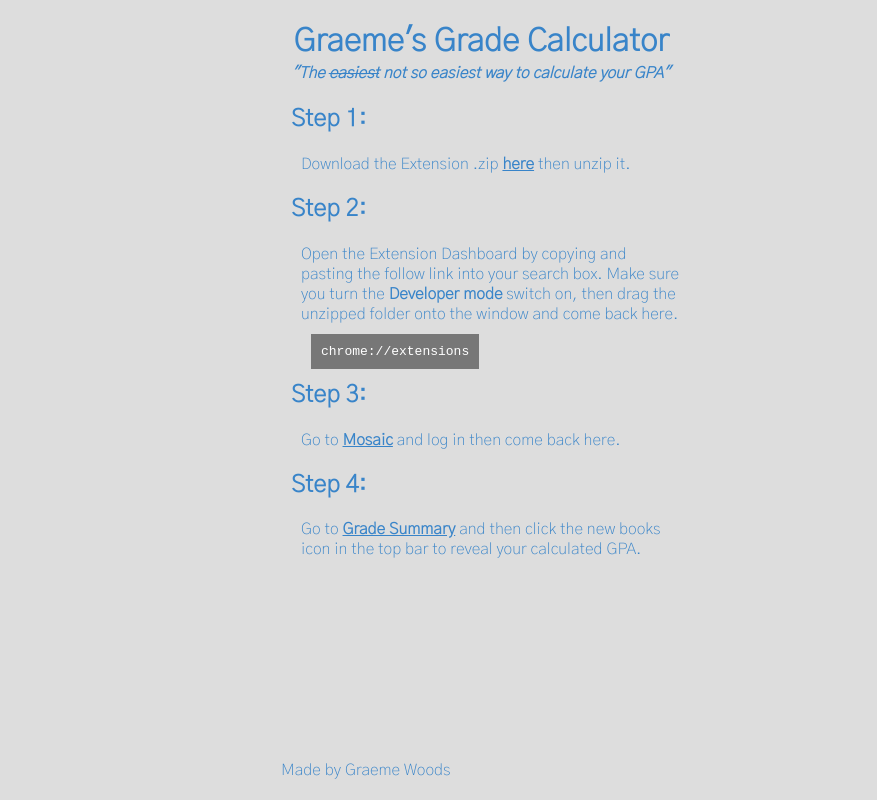
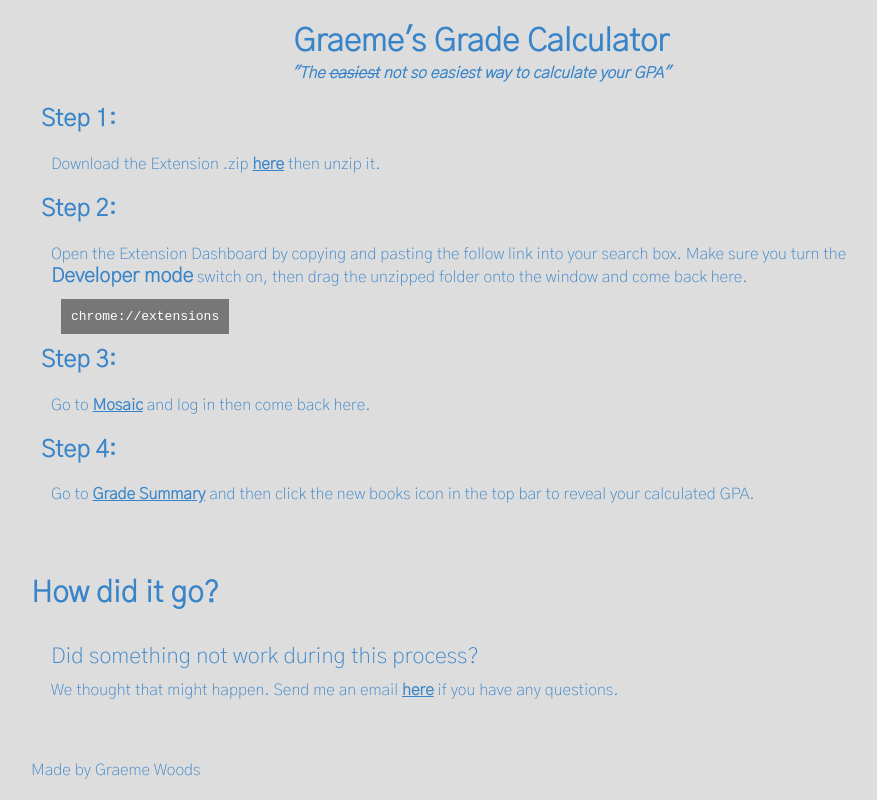
Before and after one commit to gwoods22/GradeCalc, a browser extension: page index.html in a window 1280 px wide. Shown: the whole page, without its empty margins (159-1036 px from the left). Drawn offline with Linux system fonts and the light colour scheme.

Commit message:
added "how did it go" to website

```diff
--- a/index.html
+++ b/index.html
@@ -7,7 +7,7 @@
 </head>
 <body>
   <h1>Graeme's Grade Calculator</h1>
-  <h4>"The <span>easiest</span> not so easiest way to calculate your GPA"</h4>
+  <h4>"The <span class='cross'>easiest</span> not so easiest way to calculate your GPA"</h4>
 
   <h2>Step 1:</h2>
   <p>Download the Extension .zip <a target="_blank" href='gradeCalc.zip'>here</a>
@@ -15,7 +15,7 @@
 
   <h2>Step 2:</h2>
   <p>Open the Extension Dashboard by copying and pasting the follow link into your
-     search box. Make sure you turn the <strong>Developer mode</strong> switch on,
+     search box. Make sure you turn the <span class="big">Developer mode</span> switch on,
      then drag the unzipped folder onto the window and come back here.</p>
   <code>chrome://extensions</code>
 
@@ -28,6 +28,11 @@
     Grade Summary</a> and then click the new books icon in the top bar to reveal
     your calculated GPA.</p>
 
+  <h3 class="biggest">How did it go?</h3>
+  <p><span class='bigger'>Did something not work during this process?</span> We
+    thought that might happen. Send me an email <a href='mailto:graemewoods202@gmail.com'>here</a>
+    if you have any questions.</p>
+
   <div class='footer'>
     Made by Graeme Woods
   </div>
--- a/style.css
+++ b/style.css
@@ -1,9 +1,16 @@
 @import url('https://fonts.googleapis.com/css?family=Gothic+A1:200');
+
+@media (max-width: 950px) {
+  body {
+    width: 450px !important;
+  }
+
+}
 
 body {
   font-family: 'Gothic A1', sans-serif;
   color: #3884c9;
-  width: 400px;
+  width: 900px;
   margin: 0 auto;
   background-color: #dddddd;
 }
@@ -13,14 +20,18 @@ h1 {
   padding-left: 0;
 }
 
+h2 {
+  padding-left: 10px;
+}
+
+h3 {
+  margin-top: 70px;
+}
+
 h4 {
   margin-top: -20px;
   font-style: italic;
   text-align: center;
-}
-
-h2 {
-  padding-left: 10px;
 }
 
 p {
@@ -32,8 +43,23 @@ a {
   font-weight: 900;
 }
 
-span {
+.cross {
   text-decoration: line-through;
+}
+
+.big {
+  font-size: 20px;
+  font-weight:800;
+}
+
+.bigger {
+  font-size: 22px;
+  display: block;
+  padding-bottom: 10px
+}
+
+.biggest {
+  font-size: 30px;
 }
 
 code {
@@ -47,5 +73,6 @@ code {
 .footer {
   position:absolute;
   bottom:0;
-  height:40px;   /* Height of the footer */
+  height:40px;
+
 }
```
